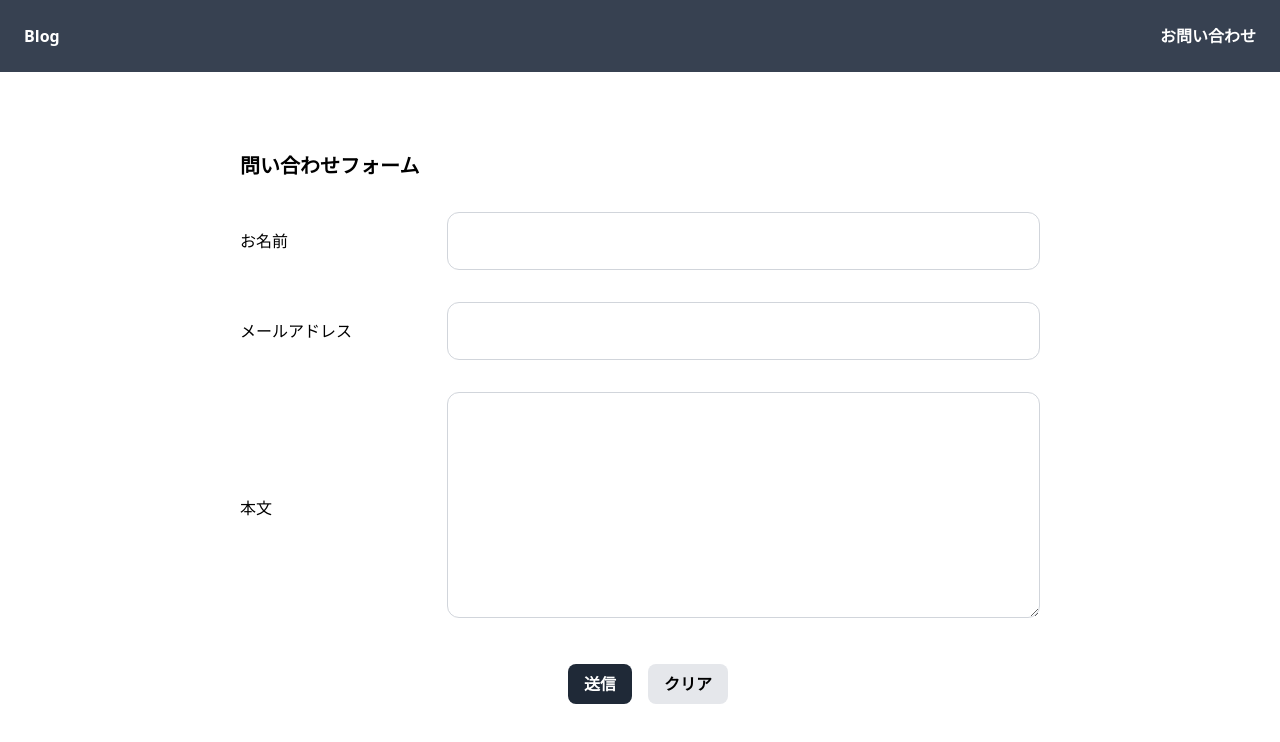
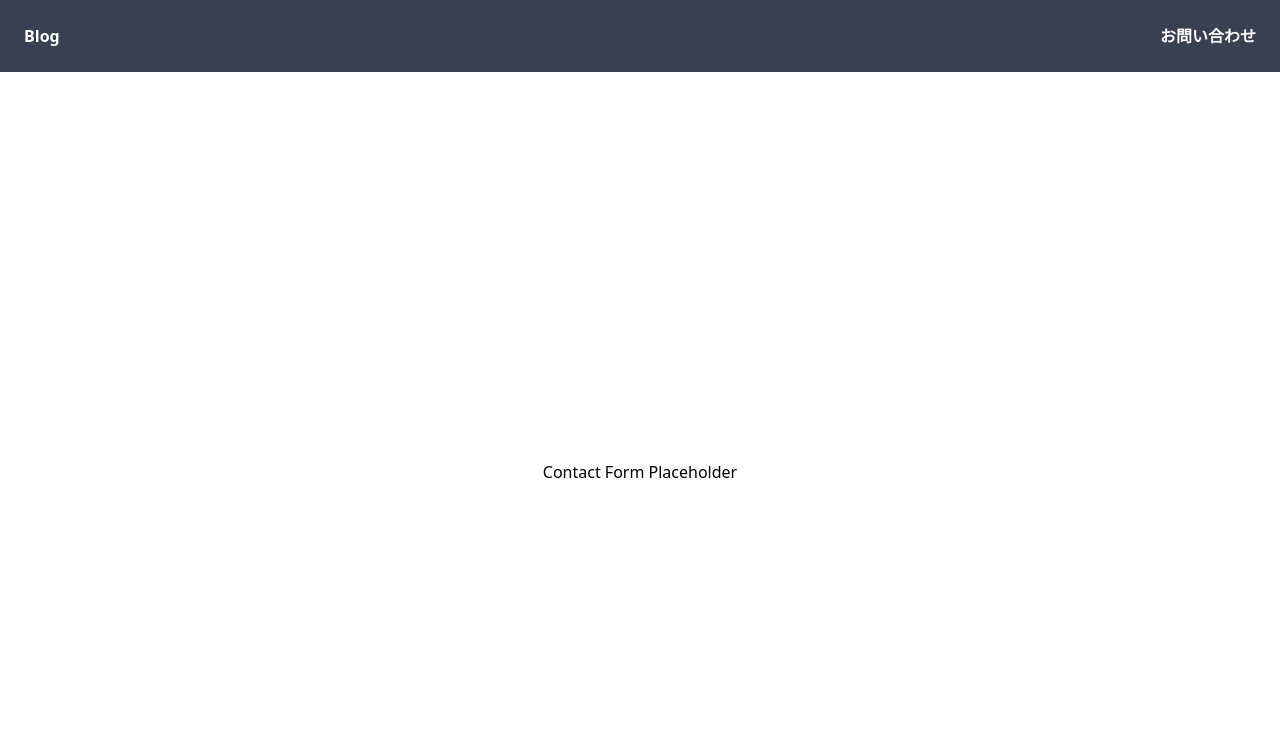
Before and after one commit to watacodes/blog-repo, a React (Vite) app: page /contact in a window 1280 px wide. Shown: the top 742 px of the page. Built offline with nearby package versions, Linux system fonts and the light colour scheme.

Commit message:
Revert "課題4実装"
This reverts commit 2c0e538c1031b209e4c618a2167d9031dba225e1.

```diff
--- a/package.json
+++ b/package.json
@@ -10,13 +10,10 @@
     "preview": "vite preview"
   },
   "dependencies": {
-    "@hookform/resolvers": "^3.10.0",
     "dayjs": "^1.11.13",
     "react": "^18.3.1",
     "react-dom": "^18.3.1",
-    "react-hook-form": "^7.54.2",
-    "react-router-dom": "^7.1.1",
-    "yup": "^1.6.1"
+    "react-router-dom": "^7.1.1"
   },
   "devDependencies": {
     "@eslint/js": "^9.17.0",
--- a/src/pages/contact/ContactForm.jsx
+++ b/src/pages/contact/ContactForm.jsx
@@ -1,145 +1,7 @@
-import { yupResolver } from "@hookform/resolvers/yup";
-import { useForm } from "react-hook-form";
-import * as yup from "yup";
-
 const ContactForm = () => {
-  const schema = yup.object().shape({
-    name: yup.string().max(30).required("お名前は必須です。"),
-    email: yup
-      .string()
-      .email("Eメールアドレスをご入力ください。")
-      .required("メールアドレスは必須です。"),
-    message: yup.string().max(500).required("本文は必須です。"),
-  });
-
-  const {
-    register,
-    handleSubmit,
-    reset,
-    resetField,
-    formState: { errors, isSubmitting, isValid },
-  } = useForm({
-    resolver: yupResolver(schema),
-    mode: "onSubmit",
-    resetOptions: {
-      keepDirtyValues: true,
-    },
-  });
-
-  const onSubmit = async (data) => {
-    try {
-      const response = await fetch(
-        "https://1hmfpsvto6.execute-api.ap-northeast-1.amazonaws.com/dev/contacts",
-        {
-          method: "POST",
-          headers: {
-            "Content-Type": "application/json",
-          },
-          body: JSON.stringify(data),
-        }
-      );
-
-      if (!response.ok) {
-        throw new Error("POST request failed");
-      }
-
-      const result = await response.json();
-      console.log(result);
-      alert("送信しました。");
-    } catch (err) {
-      console.error(err);
-    } finally {
-      reset();
-    }
-  };
-
-  const onError = (err) => console.error(err);
-
   return (
-    <div className="h-screen flex justify-center max-w=[800px] mx-auto py-10">
-      <form
-        onSubmit={handleSubmit(onSubmit, onError)}
-        className="w-[800px] m-10"
-        noValidate
-      >
-        <h1 className="font-bold text-xl">問い合わせフォーム</h1>
-        <div className="my-8">
-          <div className="flex justify-between w-full items-center">
-            <label htmlFor="name" className="w-[280px]">
-              お名前
-            </label>
-            <div className="w-full flex-col">
-              <input
-                type="text"
-                id="name"
-                disabled={isSubmitting}
-                className="w-full p-4 border border-gray-300 rounded-xl"
-                {...register("name")}
-              />
-              <p className="text-red-600 text-sm">{errors.name?.message}</p>
-            </div>
-          </div>
-        </div>
-
-        <div className="my-8">
-          <div className="flex justify-between w-full items-center">
-            <label htmlFor="email" className="w-[280px]">
-              メールアドレス
-            </label>
-            <div className="w-full flex-col">
-              <input
-                type="email"
-                id="email"
-                disabled={isSubmitting}
-                className="w-full p-4 border border-gray-300 rounded-xl"
-                {...register("email")}
-              />
-              <p className="text-red-600 text-sm">{errors.email?.message}</p>
-            </div>
-          </div>
-        </div>
-
-        <div className="mt-2 mb-10">
-          <div className="flex justify-between w-full items-center">
-            <label htmlFor="message" className="w-[280px]">
-              本文
-            </label>
-            <div className="w-full flex-col">
-              <textarea
-                rows="8"
-                type="text"
-                id="message"
-                disabled={isSubmitting}
-                className="w-full p-4 border border-gray-300 rounded-xl"
-                {...register("message")}
-              />
-              <p className="text-red-600 text-sm">{errors.message?.message}</p>
-            </div>
-          </div>
-        </div>
-
-        <div className="flex justify-center">
-          <button
-            type="submit"
-            disabled={isSubmitting}
-            className="bg-gray-800 px-4 py-2 rounded-lg text-white mx-4 font-bold"
-          >
-            送信
-          </button>
-          <button
-            type="button"
-            disabled={!isValid || isSubmitting}
-            onClick={() => {
-              resetField("name");
-              resetField("email");
-              resetField("message");
-            }}
-            className="bg-gray-200 px-4 py-2 rounded-lg font-bold cursor-pointer"
-          >
-            クリア
-          </button>
-        </div>
-      </form>
+    <div className="h-dvh flex justify-center items-center">
+      Contact Form Placeholder
     </div>
   );
 };
```
Also changed, not shown: 1 other file (tests, documents, lock files or other folders).
